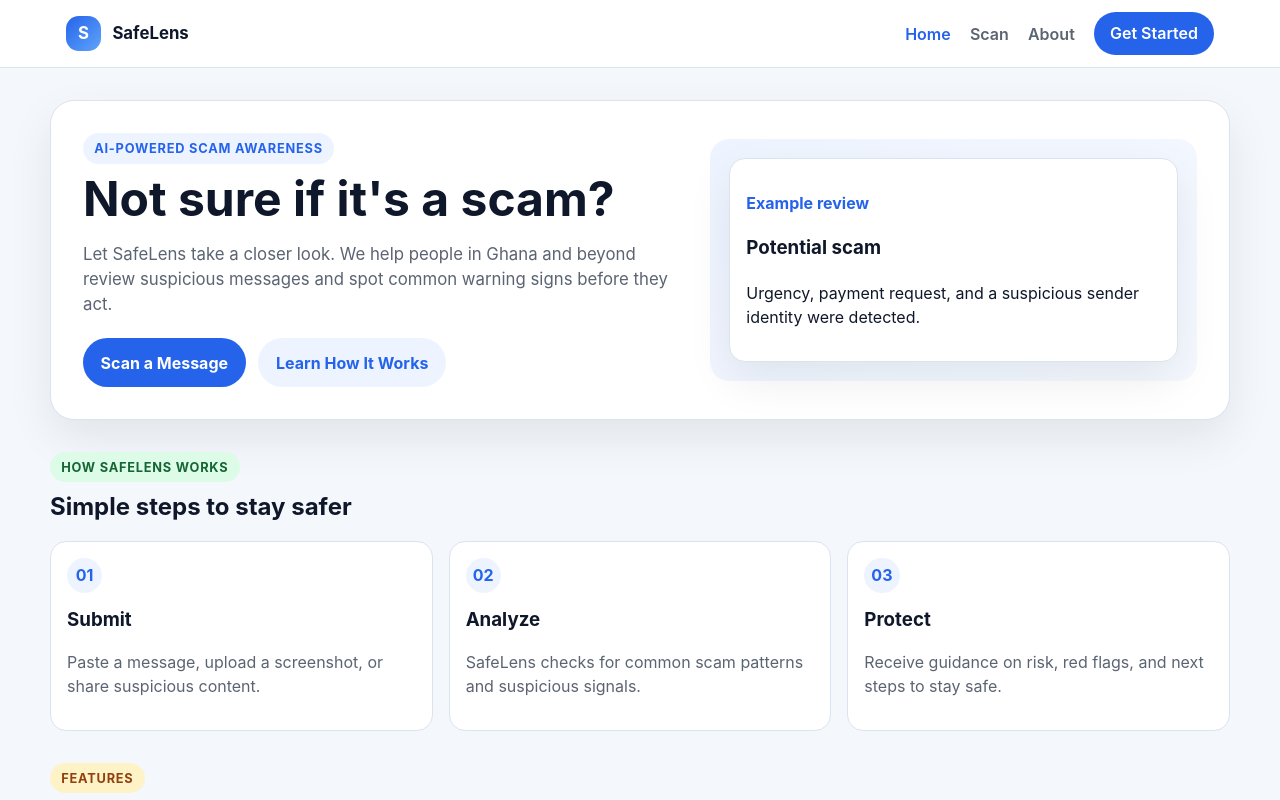
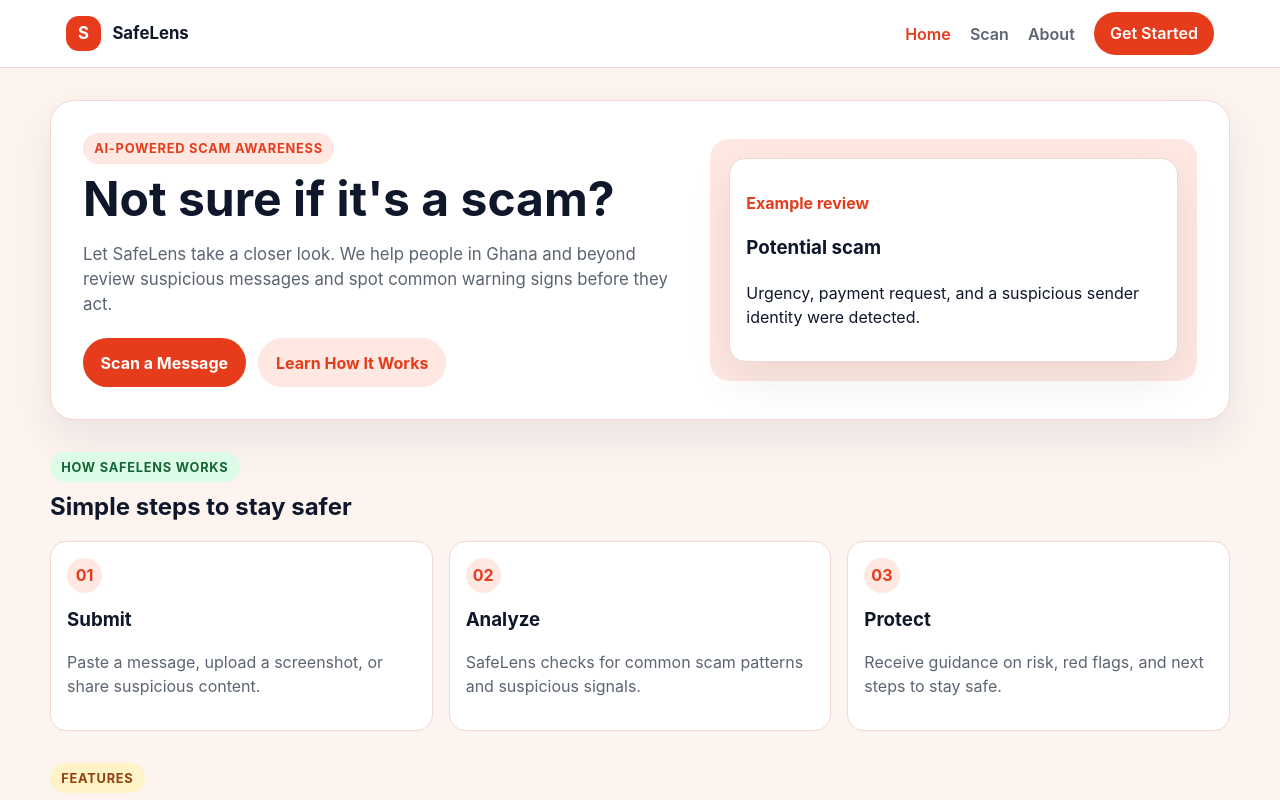
Before and after one commit to agudu50/SafeLens, a React (Vite) app in the folder client/: page / in a window 1280 px wide. Shown: the top 800 px of the page. Built offline with nearby package versions, Linux system fonts and the light colour scheme.

Commit message:
updated the background color

```diff
--- a/client/src/index.css
+++ b/client/src/index.css
@@ -8,14 +8,14 @@
   text-rendering: optimizeLegibility;
   -webkit-font-smoothing: antialiased;
   -moz-osx-font-smoothing: grayscale;
-  --primary: #2563eb;
-  --primary-hover: #1d4ed8;
-  --background: #f4f7fb;
+  --primary: rgb(230, 60, 28);
+  --primary-hover: rgb(200, 40, 16);
+  --background: #fdf4f0;
   --surface: #ffffff;
-  --surface-strong: #eef4ff;
+  --surface-strong: #ffe8e1;
   --text: #0f172a;
   --muted: #5b6472;
-  --border: #dbe3f0;
+  --border: #f0d7d1;
   --success: #0f9d73;
   --warning: #f59e0b;
   --danger: #dc2626;
@@ -100,7 +100,7 @@ button {
   width: 2.2rem;
   height: 2.2rem;
   border-radius: 0.8rem;
-  background: linear-gradient(135deg, var(--primary), #60a5fa);
+  background: var(--primary);
   color: white;
   display: grid;
   place-items: center;
@@ -191,7 +191,7 @@ button {
 }
 
 .hero-panel {
-  background: linear-gradient(135deg, var(--surface-strong), #f5f9ff);
+  background: var(--surface-strong);
   border-radius: 1.2rem;
   padding: 1.2rem;
   min-height: 220px;
@@ -468,7 +468,7 @@ button {
   width: 110px;
   height: 110px;
   border-radius: 50%;
-  background: conic-gradient(var(--danger) 0 87%, #e5e7eb 87% 100%);
+  background: #f5f2f0;
   display: grid;
   place-items: center;
   font-size: 1.5rem;
```
